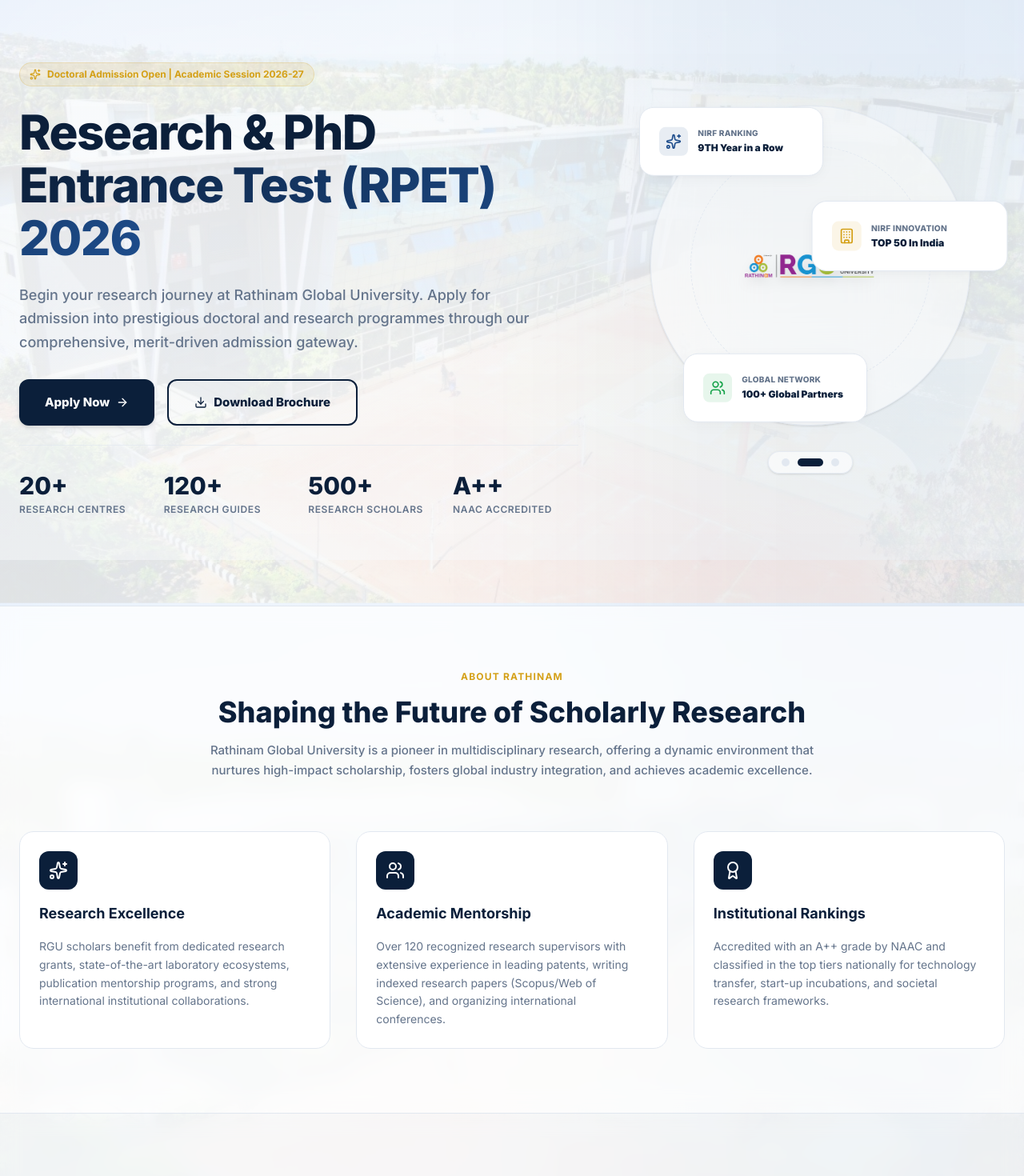
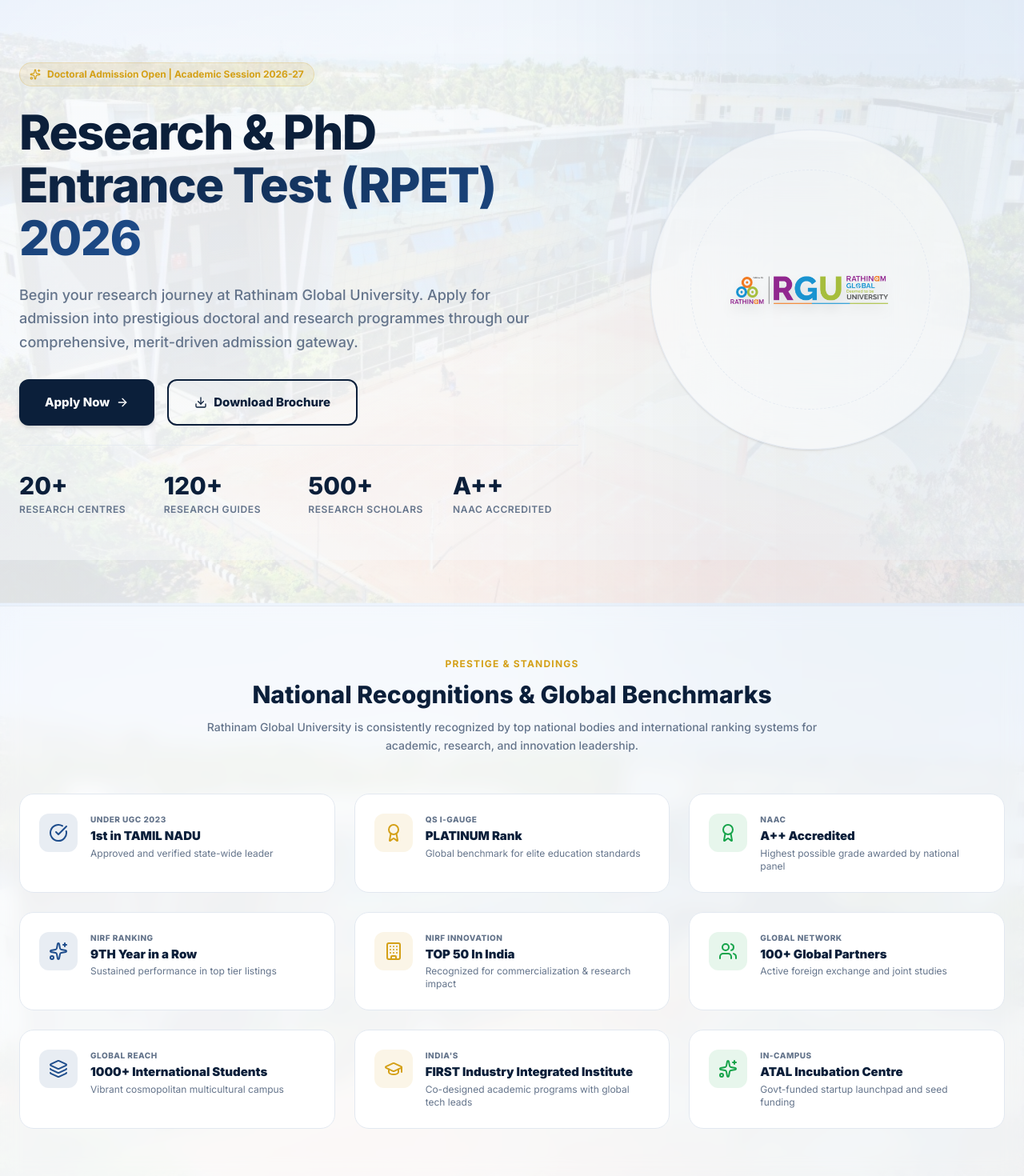
Before and after one commit to SATHYA182007/rgu-application, a Next.js app: page / in a window 1280 px wide. Shown: the part 100-1570 px from the top of the page at 80% size. Built offline with nearby package versions, Linux system fonts and the light colour scheme.

Commit message:
Re-architected achievements showcase to a premium accolades grid section

```diff
--- a/src/app/page.tsx
+++ b/src/app/page.tsx
@@ -34,85 +34,14 @@
   const [activeFaq, setActiveFaq] = useState<number | null>(null);
   const [loginModalOpen, setLoginModalOpen] = useState(false);
   const [loginTab, setLoginTab] = useState<'student' | 'admin'>('student');
-  const [achievementSet, setAchievementSet] = useState(0);
 
   // Form states
   const [studentEmail, setStudentEmail] = useState('');
   const [adminPassword, setAdminPassword] = useState('');
 
-  // 9 Premium Accreditations & Achievements requested by user
-  const achievementSets = [
-    [
-      {
-        label: "Under UGC 2023",
-        value: "1st in TAMIL NADU",
-        icon: <CheckCircle className="w-5 h-5 text-blue-800" />,
-        bgIcon: "bg-blue-800/10 text-blue-800"
-      },
-      {
-        label: "QS I-Gauge",
-        value: "PLATINUM Rank",
-        icon: <Award className="w-5 h-5 text-gold-500" />,
-        bgIcon: "bg-gold-500/10 text-gold-500"
-      },
-      {
-        label: "NAAC",
-        value: "A++ Accredited",
-        icon: <Award className="w-5 h-5 text-success-green" />,
-        bgIcon: "bg-success-green/10 text-success-green"
-      }
-    ],
-    [
-      {
-        label: "NIRF Ranking",
-        value: "9TH Year in a Row",
-        icon: <Sparkles className="w-5 h-5 text-blue-800" />,
-        bgIcon: "bg-blue-800/10 text-blue-800"
-      },
-      {
-        label: "NIRF Innovation",
-        value: "TOP 50 In India",
-        icon: <Building className="w-5 h-5 text-gold-500" />,
-        bgIcon: "bg-gold-500/10 text-gold-500"
-      },
-      {
-        label: "Global Network",
-        value: "100+ Global Partners",
-        icon: <Users className="w-5 h-5 text-success-green" />,
-        bgIcon: "bg-success-green/10 text-success-green"
-      }
-    ],
-    [
-      {
-        label: "Global Reach",
-        value: "1000+ International Students",
-        icon: <Layers className="w-5 h-5 text-blue-800" />,
-        bgIcon: "bg-blue-800/10 text-blue-800"
-      },
-      {
-        label: "India's",
-        value: "FIRST Industry Integrated Institute",
-        icon: <GraduationCap className="w-5 h-5 text-gold-500" />,
-        bgIcon: "bg-gold-500/10 text-gold-500"
-      },
-      {
-        label: "In-Campus",
-        value: "ATAL Incubation Centre",
-        icon: <Sparkles className="w-5 h-5 text-success-green" />,
-        bgIcon: "bg-success-green/10 text-success-green"
-      }
-    ]
-  ];
-
-  // Auto reset any active logins and start the achievements rotation interval
+  // Auto reset any active logins
   useEffect(() => {
     logout();
-
-    const interval = setInterval(() => {
-      setAchievementSet((prev) => (prev + 1) % 3);
-    }, 4500);
-
-    return () => clearInterval(interval);
   }, []);
 
   const handleStudentLogin = (e: React.FormEvent) => {
@@ -342,87 +271,143 @@
                 <p className="text-xs font-semibold text-text-slate uppercase tracking-wider mt-1">NAAC Accredited</p>
               </div>
             </div>
-          </div>          {/* Right Floating Elements Design */}
-          <div className="md:col-span-5 relative flex flex-col items-center justify-center">
+          </div>          {/* Right Column Logo Design */}
+          <div className="md:col-span-5 relative flex justify-center items-center">
             <div className="w-[320px] h-[320px] md:w-[400px] md:h-[400px] rounded-full border border-border-slate/80 flex items-center justify-center relative bg-white/50 backdrop-blur-3xl shadow-sm">
               <div className="w-[240px] h-[240px] md:w-[300px] md:h-[300px] rounded-full border border-dashed border-border-slate flex items-center justify-center" />
 
               {/* Inner Circle Logo container */}
               <div className="absolute">
-                <Image src="/rgu-img.png" alt="RGU Logo" width={180} height={180} quality={100} className="object-contain drop-shadow-xl" />
+                <Image src="/rgu-img.png" alt="RGU Logo" width={220} height={220} quality={100} className="object-contain drop-shadow-xl" />
               </div>
-
-              {/* Floating UI Elements */}
-              <AnimatePresence mode="wait">
-                <motion.div
-                  key={achievementSet}
-                  initial={{ opacity: 0, scale: 0.9 }}
-                  animate={{ opacity: 1, scale: 1 }}
-                  exit={{ opacity: 0, scale: 0.95 }}
-                  transition={{ duration: 0.5, ease: "easeInOut" }}
-                  className="absolute inset-0 pointer-events-none"
-                >
-                  {/* Card 1: Top Left */}
-                  <motion.div
-                    animate={{ y: [0, -8, 0] }}
-                    transition={{ repeat: Infinity, duration: 4, ease: "easeInOut" }}
-                    className="absolute top-[-10px] left-[-35px] md:top-2 md:left-[-15px] premium-card premium-shadow flex items-center gap-3 py-3 px-4 bg-white border border-border-slate/80 pointer-events-auto shrink-0 w-[230px]"
-                  >
-                    <div className={`w-9 h-9 rounded-lg ${achievementSets[achievementSet][0].bgIcon} flex items-center justify-center shrink-0`}>
-                      {achievementSets[achievementSet][0].icon}
-                    </div>
-                    <div>
-                      <p className="text-[10px] text-text-slate font-extrabold uppercase tracking-wide leading-none">{achievementSets[achievementSet][0].label}</p>
-                      <p className="text-xs font-black text-navy-950 mt-1.5 leading-tight">{achievementSets[achievementSet][0].value}</p>
-                    </div>
-                  </motion.div>
-
-                  {/* Card 2: Middle Right / Floating */}
-                  <motion.div
-                    animate={{ scale: [1, 1.03, 1] }}
-                    transition={{ repeat: Infinity, duration: 5, ease: "easeInOut" }}
-                    className="absolute right-[-45px] top-[30%] premium-card premium-shadow flex items-center gap-3 py-3 px-4 bg-white border border-border-slate/80 pointer-events-auto shrink-0 w-[240px]"
-                  >
-                    <div className={`w-9 h-9 rounded-lg ${achievementSets[achievementSet][1].bgIcon} flex items-center justify-center shrink-0`}>
-                      {achievementSets[achievementSet][1].icon}
-                    </div>
-                    <div>
-                      <p className="text-[10px] text-text-slate font-extrabold uppercase tracking-wide leading-none">{achievementSets[achievementSet][1].label}</p>
-                      <p className="text-xs font-black text-navy-950 mt-1.5 leading-tight">{achievementSets[achievementSet][1].value}</p>
-                    </div>
-                  </motion.div>
-
-                  {/* Card 3: Bottom Left / Bottom Right */}
-                  <motion.div
-                    animate={{ y: [0, 8, 0] }}
-                    transition={{ repeat: Infinity, duration: 4.5, ease: "easeInOut", delay: 0.3 }}
-                    className="absolute bottom-[-15px] left-[10px] md:bottom-2 md:left-[40px] premium-card premium-shadow flex items-center gap-3 py-3 px-4 bg-white border border-border-slate/80 pointer-events-auto shrink-0 w-[230px]"
-                  >
-                    <div className={`w-9 h-9 rounded-lg ${achievementSets[achievementSet][2].bgIcon} flex items-center justify-center shrink-0`}>
-                      {achievementSets[achievementSet][2].icon}
-                    </div>
-                    <div>
-                      <p className="text-[10px] text-text-slate font-extrabold uppercase tracking-wide leading-none">{achievementSets[achievementSet][2].label}</p>
-                      <p className="text-xs font-black text-navy-950 mt-1.5 leading-tight">{achievementSets[achievementSet][2].value}</p>
-                    </div>
-                  </motion.div>
-                </motion.div>
-              </AnimatePresence>
-            </div>
-
-            {/* Premium Set Selector Toggles */}
-            <div className="flex gap-2.5 mt-8 items-center bg-white/60 backdrop-blur-md px-4 py-2 rounded-full border border-border-slate/80 shadow-sm z-10">
-              {[0, 1, 2].map((idx) => (
-                <button
-                  key={idx}
-                  onClick={() => setAchievementSet(idx)}
-                  className={`h-2.5 rounded-full transition-all duration-300 ${achievementSet === idx ? 'w-8 bg-navy-950' : 'w-2.5 bg-border-slate hover:bg-text-slate'}`}
-                  aria-label={`Go to achievement set ${idx + 1}`}
-                />
-              ))}
             </div>
           </div>
 
+        </div>
+      </section>
+
+      {/* RGU PRESTIGE & ACCOLADES GRID SECTION */}
+      <section className="py-16 border-t border-b border-border-slate/85 bg-white/40 backdrop-blur-md relative">
+        <div className="max-w-7xl mx-auto px-6">
+          <div className="text-center max-w-3xl mx-auto mb-12 space-y-3">
+            <h2 className="text-xs font-bold tracking-widest text-gold-500 uppercase">Prestige & Standings</h2>
+            <h3 className="text-2xl md:text-3xl font-outfit font-extrabold text-navy-950">
+              National Recognitions & Global Benchmarks
+            </h3>
+            <p className="text-text-slate font-medium text-sm leading-relaxed">
+              Rathinam Global University is consistently recognized by top national bodies and international ranking systems for academic, research, and innovation leadership.
+            </p>
+          </div>
+
+          <div className="grid grid-cols-1 sm:grid-cols-2 lg:grid-cols-3 gap-6">
+            {/* UGC */}
+            <div className="premium-card premium-shadow-hover bg-white/95 border border-border-slate/70 flex items-start gap-4 p-6 transition-all duration-300">
+              <div className="w-12 h-12 rounded-xl bg-blue-800/10 flex items-center justify-center text-blue-800 shrink-0">
+                <CheckCircle className="w-6 h-6" />
+              </div>
+              <div className="space-y-1">
+                <p className="text-[10px] text-text-slate font-extrabold uppercase tracking-wider">Under UGC 2023</p>
+                <h4 className="text-[15px] font-black text-navy-950 font-outfit leading-tight">1st in TAMIL NADU</h4>
+                <p className="text-xs text-text-slate">Approved and verified state-wide leader</p>
+              </div>
+            </div>
+
+            {/* QS I-Gauge */}
+            <div className="premium-card premium-shadow-hover bg-white/95 border border-border-slate/70 flex items-start gap-4 p-6 transition-all duration-300">
+              <div className="w-12 h-12 rounded-xl bg-gold-500/10 flex items-center justify-center text-gold-500 shrink-0">
+                <Award className="w-6 h-6" />
+              </div>
+              <div className="space-y-1">
+                <p className="text-[10px] text-text-slate font-extrabold uppercase tracking-wider">QS I-Gauge</p>
+                <h4 className="text-[15px] font-black text-navy-950 font-outfit leading-tight">PLATINUM Rank</h4>
+                <p className="text-xs text-text-slate">Global benchmark for elite education standards</p>
+              </div>
+            </div>
+
+            {/* NAAC */}
+            <div className="premium-card premium-shadow-hover bg-white/95 border border-border-slate/70 flex items-start gap-4 p-6 transition-all duration-300">
+              <div className="w-12 h-12 rounded-xl bg-success-green/10 flex items-center justify-center text-success-green shrink-0">
+                <Award className="w-6 h-6" />
+              </div>
+              <div className="space-y-1">
+                <p className="text-[10px] text-text-slate font-extrabold uppercase tracking-wider">NAAC</p>
+                <h4 className="text-[15px] font-black text-navy-950 font-outfit leading-tight">A++ Accredited</h4>
+                <p className="text-xs text-text-slate">Highest possible grade awarded by national panel</p>
+              </div>
+            </div>
+
+            {/* NIRF Ranking */}
+            <div className="premium-card premium-shadow-hover bg-white/95 border border-border-slate/70 flex items-start gap-4 p-6 transition-all duration-300">
+              <div className="w-12 h-12 rounded-xl bg-blue-800/10 flex items-center justify-center text-blue-800 shrink-0">
+                <Sparkles className="w-6 h-6" />
+              </div>
+              <div className="space-y-1">
+                <p className="text-[10px] text-text-slate font-extrabold uppercase tracking-wider">NIRF Ranking</p>
+                <h4 className="text-[15px] font-black text-navy-950 font-outfit leading-tight">9TH Year in a Row</h4>
+                <p className="text-xs text-text-slate">Sustained performance in top tier listings</p>
+              </div>
+            </div>
+
+            {/* NIRF Innovation */}
+            <div className="premium-card premium-shadow-hover bg-white/95 border border-border-slate/70 flex items-start gap-4 p-6 transition-all duration-300">
+              <div className="w-12 h-12 rounded-xl bg-gold-500/10 flex items-center justify-center text-gold-500 shrink-0">
+                <Building className="w-6 h-6" />
+              </div>
+              <div className="space-y-1">
+                <p className="text-[10px] text-text-slate font-extrabold uppercase tracking-wider">NIRF Innovation</p>
+                <h4 className="text-[15px] font-black text-navy-950 font-outfit leading-tight">TOP 50 In India</h4>
+                <p className="text-xs text-text-slate">Recognized for commercialization & research impact</p>
+              </div>
+            </div>
+
+            {/* Global Network */}
+            <div className="premium-card premium-shadow-hover bg-white/95 border border-border-slate/70 flex items-start gap-4 p-6 transition-all duration-300">
+              <div className="w-12 h-12 rounded-xl bg-success-green/10 flex items-center justify-center text-success-green shrink-0">
+                <Users className="w-6 h-6" />
+              </div>
+              <div className="space-y-1">
+                <p className="text-[10px] text-text-slate font-extrabold uppercase tracking-wider">Global Network</p>
+                <h4 className="text-[15px] font-black text-navy-950 font-outfit leading-tight">100+ Global Partners</h4>
+                <p className="text-xs text-text-slate">Active foreign exchange and joint studies</p>
+              </div>
+            </div>
+
+            {/* Global Reach */}
+            <div className="premium-card premium-shadow-hover bg-white/95 border border-border-slate/70 flex items-start gap-4 p-6 transition-all duration-300">
+              <div className="w-12 h-12 rounded-xl bg-blue-800/10 flex items-center justify-center text-blue-800 shrink-0">
+                <Layers className="w-6 h-6" />
+              </div>
+              <div className="space-y-1">
+                <p className="text-[10px] text-text-slate font-extrabold uppercase tracking-wider">Global Reach</p>
+                <h4 className="text-[15px] font-black text-navy-950 font-outfit leading-tight">1000+ International Students</h4>
+                <p className="text-xs text-text-slate">Vibrant cosmopolitan multicultural campus</p>
+              </div>
+            </div>
+
+            {/* India's */}
+            <div className="premium-card premium-shadow-hover bg-white/95 border border-border-slate/70 flex items-start gap-4 p-6 transition-all duration-300">
+              <div className="w-12 h-12 rounded-xl bg-gold-500/10 flex items-center justify-center text-gold-500 shrink-0">
+                <GraduationCap className="w-6 h-6" />
+              </div>
+              <div className="space-y-1">
+                <p className="text-[10px] text-text-slate font-extrabold uppercase tracking-wider">India's</p>
+                <h4 className="text-[15px] font-black text-navy-950 font-outfit leading-tight">FIRST Industry Integrated Institute</h4>
+                <p className="text-xs text-text-slate">Co-designed academic programs with global tech leads</p>
+              </div>
+            </div>
+
+            {/* In-Campus */}
+            <div className="premium-card premium-shadow-hover bg-white/95 border border-border-slate/70 flex items-start gap-4 p-6 transition-all duration-300">
+              <div className="w-12 h-12 rounded-xl bg-success-green/10 flex items-center justify-center text-success-green shrink-0">
+                <Sparkles className="w-6 h-6" />
+              </div>
+              <div className="space-y-1">
+                <p className="text-[10px] text-text-slate font-extrabold uppercase tracking-wider">In-Campus</p>
+                <h4 className="text-[15px] font-black text-navy-950 font-outfit leading-tight">ATAL Incubation Centre</h4>
+                <p className="text-xs text-text-slate">Govt-funded startup launchpad and seed funding</p>
+              </div>
+            </div>
+          </div>
         </div>
       </section>
 
```
